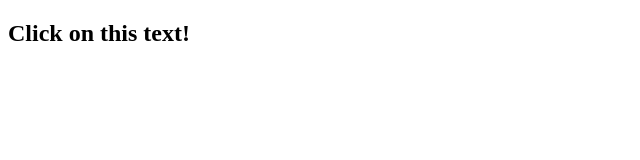
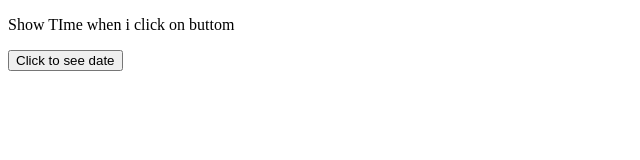
Before and after one commit to Santosh-Shah/JavaScript-Final-Revision, a plain HTML site: page day13_DOM/index.html in a window 1280 px wide. Shown: the whole page, without its empty margins (0-640 px from the left). Drawn offline with Linux system fonts and the light colour scheme.

Commit message:
DOM completed

```diff
--- a/day13_DOM/index.html
+++ b/day13_DOM/index.html
@@ -46,11 +46,13 @@
 
 
 
-        <!--khdhkk-->
+        <!--event-->
 
-        <h2 onclick="this.innerHTML='Ooops!'">Click on this text!</h2>
+        <!-- <h2 onclick="this.innerHTML='Ooops!'">Click on this text!</h2> -->
 
-
+        <p>Show TIme when i click on buttom</p>
+        <button onclick="displayDate()">Click to see date</button>
+        <p id="dateId"></p>
 
 
 
@@ -125,6 +127,9 @@
         // const x = document.querySelectorAll("p.intro");
         // document.getElementById("demo").innerHTML = "The first paragraph (index 0) with class = 'intro' is: " + x[1].innerHTML;
 
+        function displayDate() {
+            document.getElementById("dateId").innerHTML = Date();
+        }
     </script>
     </body>
 </html>
```
